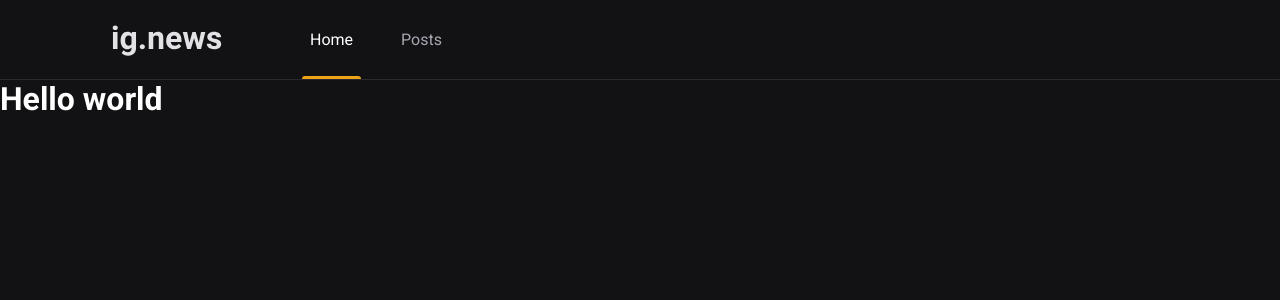
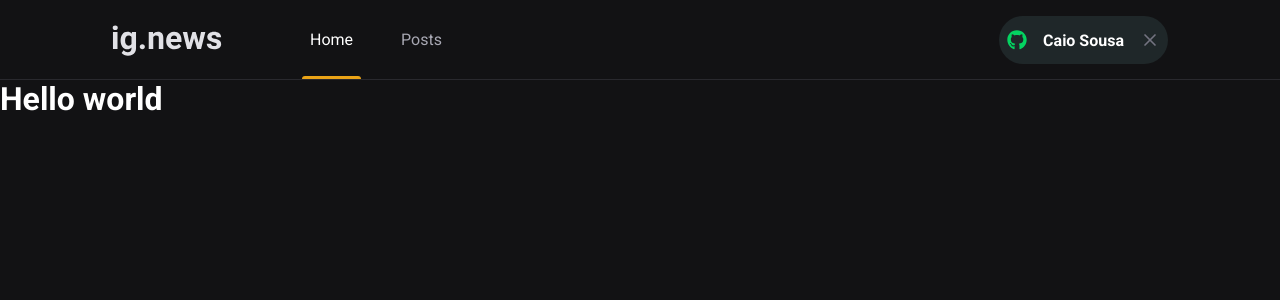
Before and after one commit to CaioSousaa/ignews, a Next.js app: page / in a window 1280 px wide. Shown: the top 300 px of the page. Built offline with nearby package versions, Linux system fonts and the light colour scheme.

Commit message:
feat: created sign in button component

```diff
--- a/package.json
+++ b/package.json
@@ -12,6 +12,7 @@
     "next": "15.1.5",
     "react": "19.0.0",
     "react-dom": "19.0.0",
+    "react-icons": "^5.4.0",
     "sass": "^1.83.4"
   },
   "devDependencies": {
--- a/src/components/Header/index.tsx
+++ b/src/components/Header/index.tsx
@@ -1,3 +1,4 @@
+import { SingInButton } from "../SingInButton";
 import styles from "../Header/styles.module.scss";
 
 export function Header() {
@@ -10,6 +11,8 @@ export function Header() {
           <a className={styles.active}>Home</a>
           <a>Posts</a>
         </nav>
+
+        <SingInButton />
       </div>
     </header>
   );
--- a/src/components/Header/styles.module.scss
+++ b/src/components/Header/styles.module.scss
@@ -52,4 +52,8 @@
       }
     }
   }
+
+  button {
+    margin-left: auto;
+  }
 }
--- /dev/null
+++ b/src/components/SingInButton/index.tsx
@@ -0,0 +1,20 @@
+import { FaGithub } from "react-icons/fa";
+import { FiX } from "react-icons/fi";
+import styles from "./styles.module.scss";
+
+export function SingInButton() {
+  const isUserLoggedIn = true;
+
+  return isUserLoggedIn ? (
+    <button type="button" className={styles.singInButton}>
+      <FaGithub color="#04d361" />
+      Caio Sousa
+      <FiX color="#737380" className={styles.closeIcon} />
+    </button>
+  ) : (
+    <button type="button" className={styles.singInButton}>
+      <FaGithub color="#eba417" />
+      Sing in with Github
+    </button>
+  );
+}
--- /dev/null
+++ b/src/components/SingInButton/styles.module.scss
@@ -0,0 +1,32 @@
+.singInButton {
+  height: 3rem;
+  border-radius: 3rem;
+  background: #1f2729;
+
+  border: 0;
+  padding: 0 0.5rem;
+  display: flex;
+  align-items: center;
+  justify-content: center;
+  color: var(--white);
+  font-weight: bold;
+
+  svg {
+    width: 20px;
+    height: 20px;
+  }
+
+  svg:first-child {
+    margin-right: 1rem;
+  }
+
+  svg.closeIcon {
+    margin-left: 1rem;
+  }
+
+  transition: filter 0.2s;
+
+  &:hover {
+    filter: brightness(0.8);
+  }
+}
```
Also changed, not shown: 1 other file (tests, documents, lock files or other folders).
